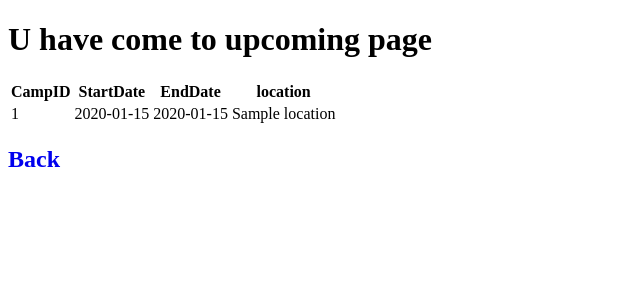
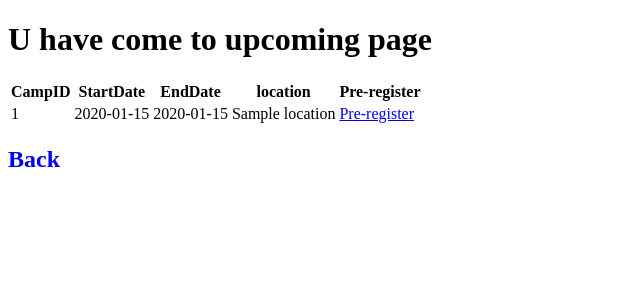
Before and after one commit to girish447474/Blood-Bank-Management-System, a Django app: template bloodbank/bloodcamps/templates/bloodcamps/upcoming.html in a window 1280 px wide. Shown: the top 300 px of the page, without its empty margins (0-640 px from the left). Run offline with Django 3.2, Linux system fonts and the light colour scheme; the template is opened without the code that fills it: most values are stand-ins (such as "Sample title", 1, 10 or a date in 2020).

Commit message:
Update upcoming.html

```diff
--- a/bloodbank/bloodcamps/templates/bloodcamps/upcoming.html
+++ b/bloodbank/bloodcamps/templates/bloodcamps/upcoming.html
@@ -13,6 +13,7 @@
         <th>StartDate</th>
         <th>EndDate</th>
         <th>location</th>
+        <th>Pre-register</th>
       </tr>
       {% for camp in camps %}
         <tr>
@@ -20,6 +21,7 @@
         <td>{{ camp.startdate }}</td>
         <td>{{ camp.enddate }}</td>
         <td>{{ camp.location }}</td>
+        <td><a href="{% url 'bloodcamps:newdonorpage' %}">Pre-register</a></td>
         </tr>
         {% if donors %}
           {% for donor in donors %}
```
